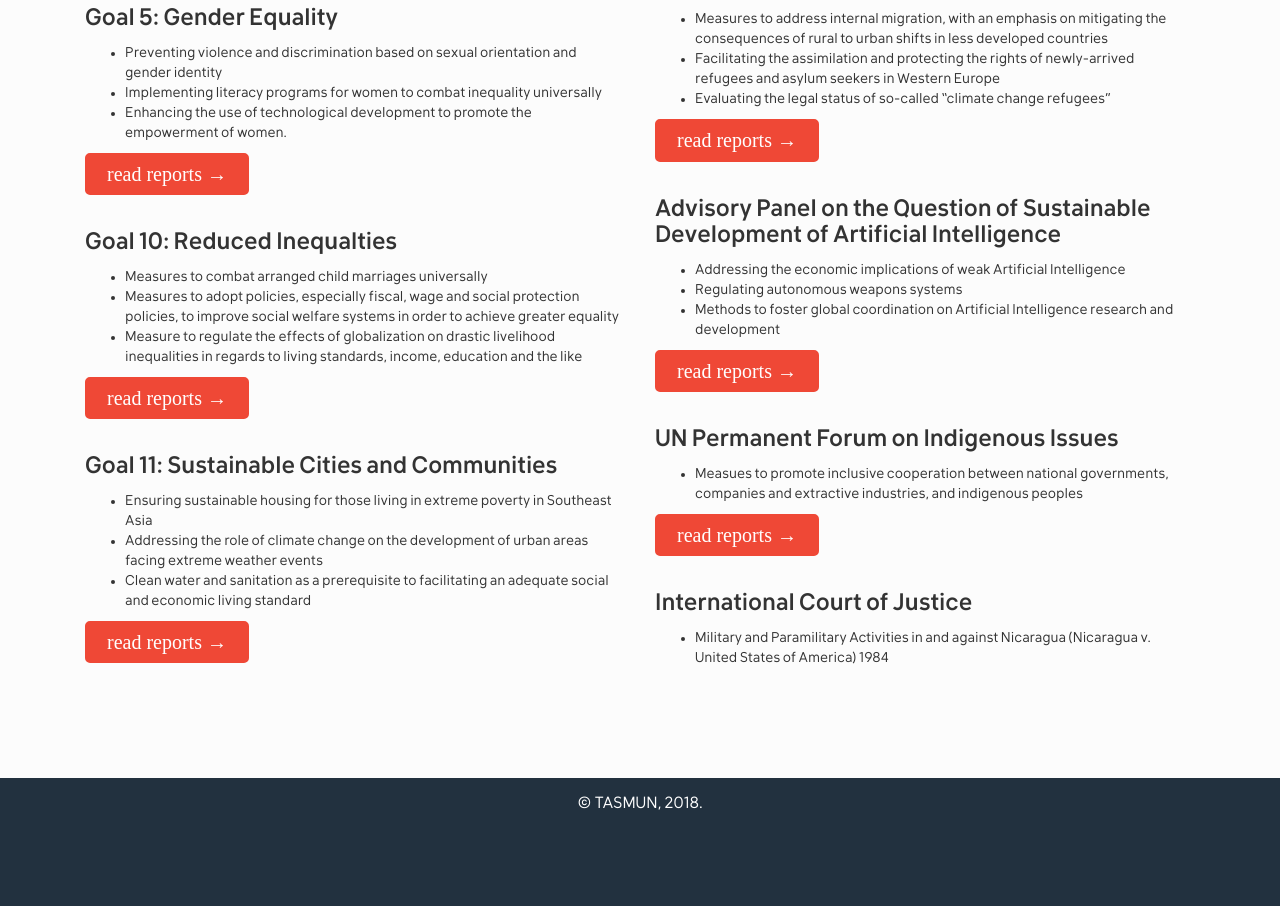
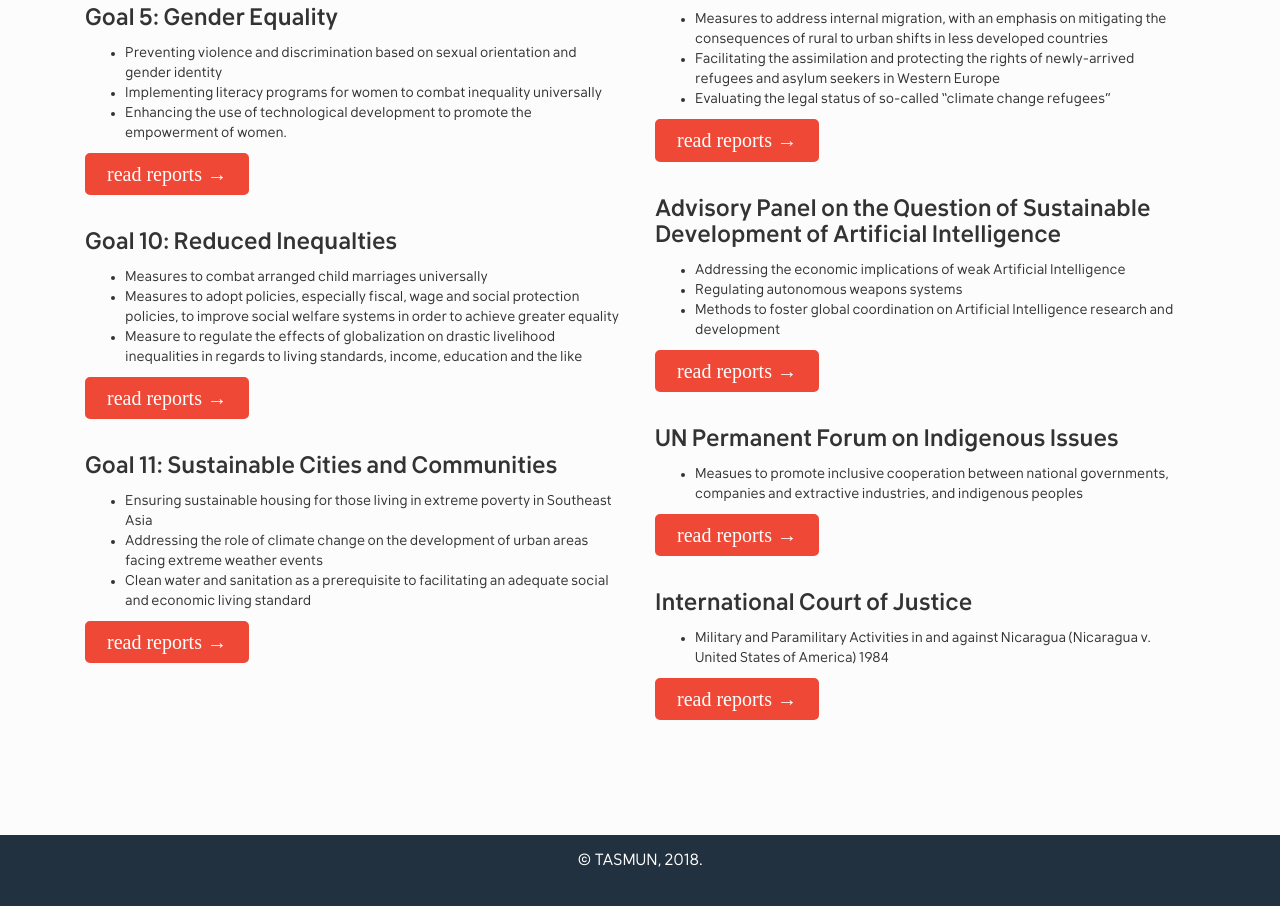
Before and after one commit to alexandernext/tasmun, a Jekyll site: the page built from committees.html, in a window 1280 px wide. Shown: the part 826-1732 px from the top of the page. Built offline with Jekyll 4.4.1, drawn with Linux system fonts in a browser that asks for light colours; some web fonts are replaced.

Commit message:
Upload ICJ Chair Report

```diff
--- a/committees.html
+++ b/committees.html
@@ -101,6 +101,6 @@ title: Committees and Issues
     <ul>
       <li>Military and Paramilitary Activities in and against Nicaragua (Nicaragua v. United States of America) 1984</li>
     </ul>
-<!--     <a class="btn btn-info" href="assets/reports/UN4MUN.pdf">read reports →</a>
- -->  </div>
+    <a class="btn btn-info" href="assets/reports/ICJ.pdf">read reports →</a>
+  </div>
 </div>
```
Also changed, not shown: 2 other files.
